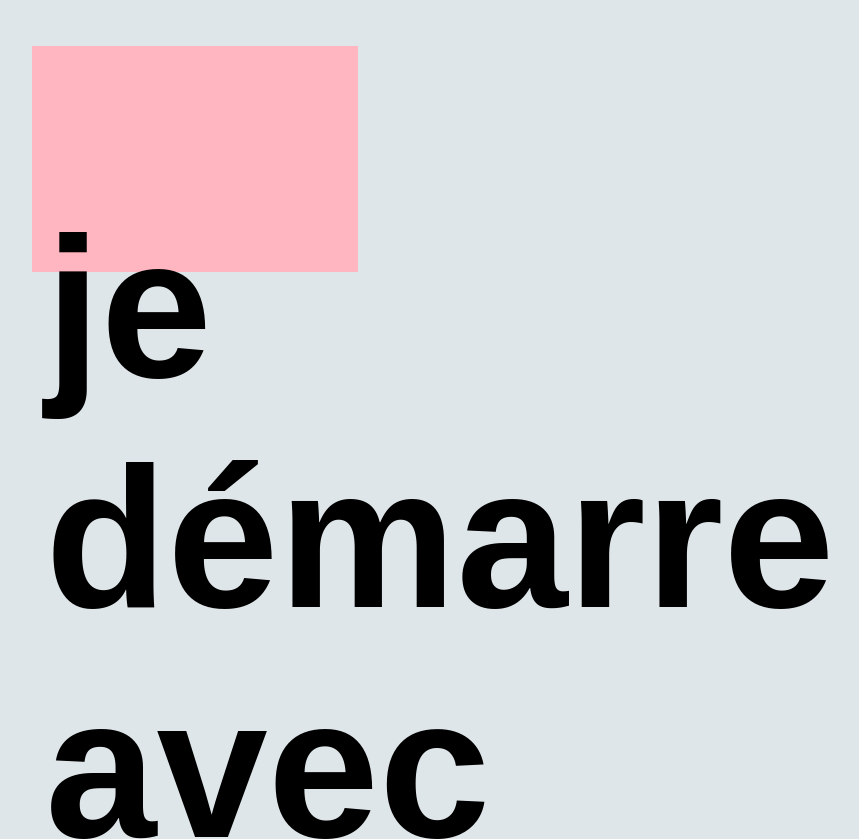
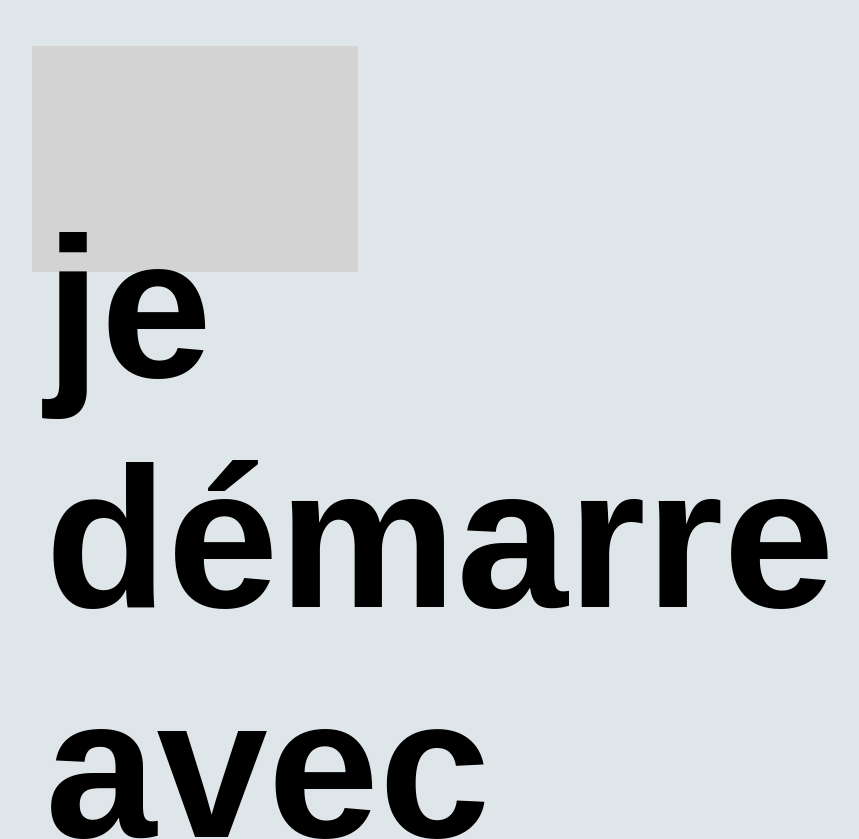
Before and after one commit to msclol/trainingGit_, a plain HTML site: page index.html in a window 1280 px wide. Shown: the top 839 px of the page, without its empty margins (14-873 px from the left). Drawn offline with Linux system fonts and the light colour scheme.

Commit message:
solve conflict

```diff
--- a/style.css
+++ b/style.css
@@ -9,13 +9,8 @@ body{
     height: 200px;
     font-family: Arial, Helvetica, sans-serif;
     font-size: 100px;
-<<<<<<< HEAD
     text-align: justify;
     background: lightgray;
-=======
-    text-align: center;
-    background: lightpink;
->>>>>>> mybackground
 
 }
 
```
